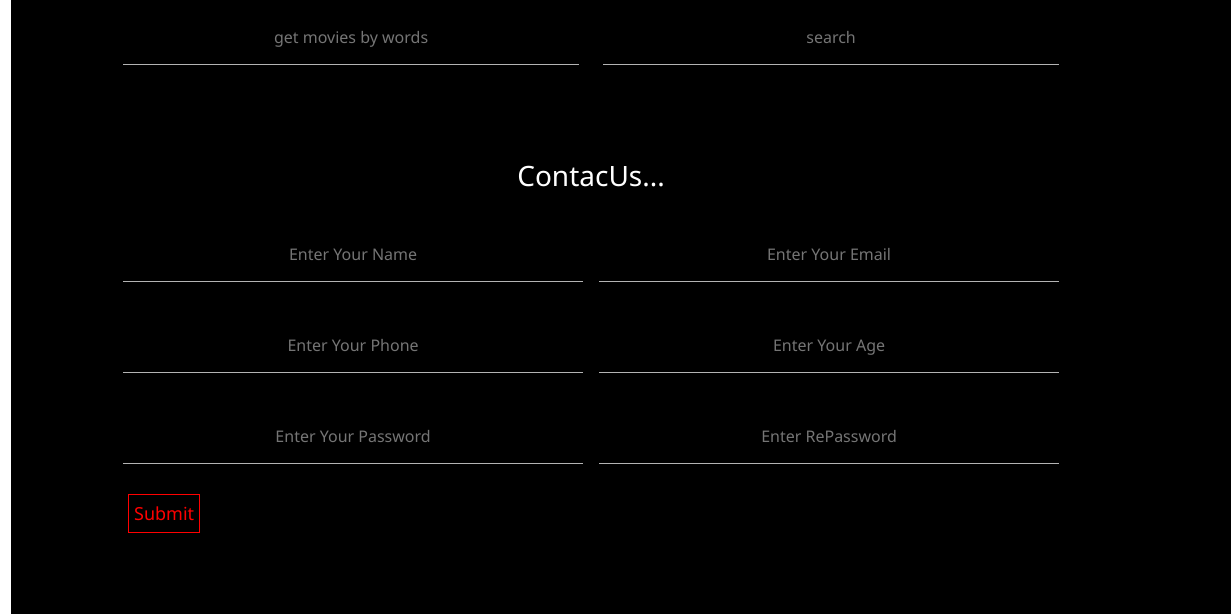
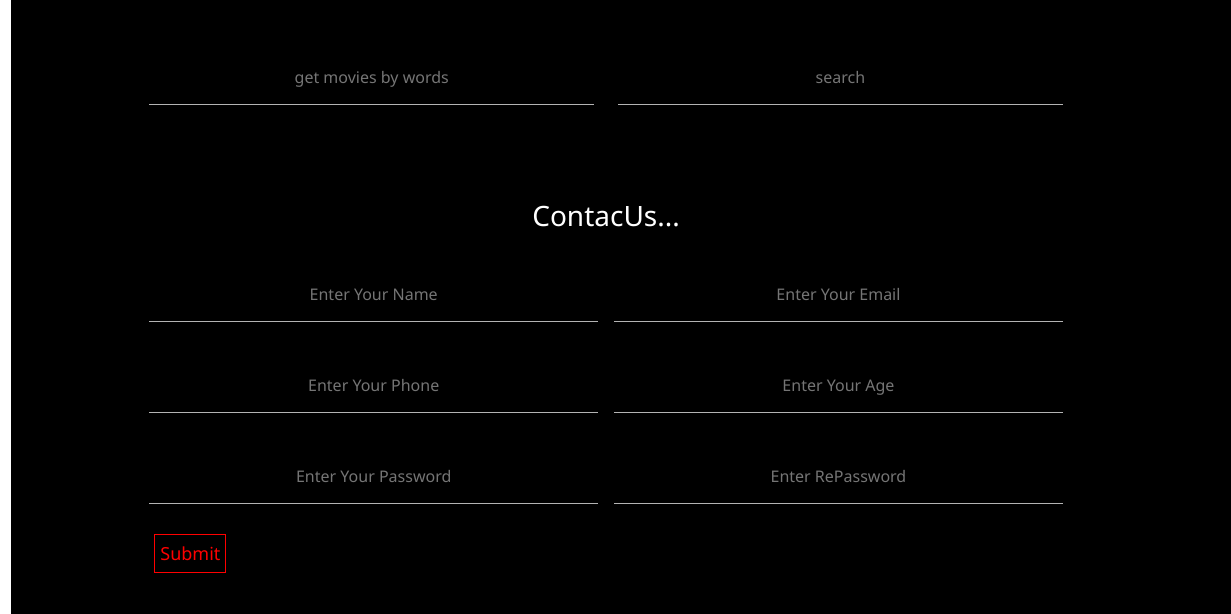
Before and after one commit to hussien034/Movies-Db, a plain HTML site: page index.html in a window 1280 px wide. Shown: the top 614 px of the page, 49-1280 px from the left. Drawn offline with Linux system fonts and the light colour scheme; no server answers.

Commit message:
Update main.css

```diff
--- a/css/main.css
+++ b/css/main.css
@@ -11,6 +11,10 @@ body{
     left:-300;
     top: 0;
     background-color: black;
+}
+.search-cont{
+    margin-top: 40px;
+    margin-left: 30px;
 }
 .container-nav-fixed li{
     list-style-type:none;
@@ -168,3 +172,6 @@ input{
     background-color: white;
     padding:15px;
 }
+.inputs-cont{
+    margin-left: 30px;
+}
```
